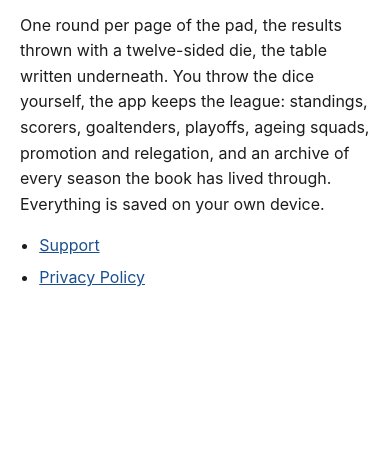
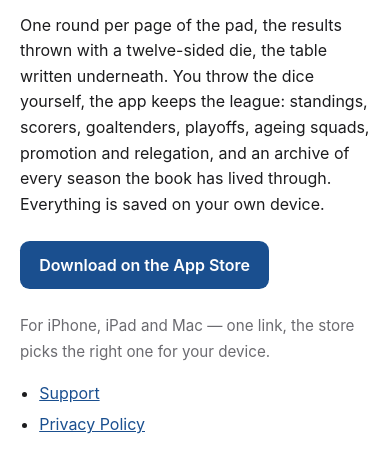
Before and after one commit to HAJ728/swedish-dice-hockey-site, a plain HTML site: page index.html in a window 390 px wide. Shown: the part 150-622 px from the top of the page. Drawn offline with Linux system fonts and the light colour scheme.

Commit message:
The app is out: App Store button on the front page
One link for iPhone, iPad and Mac — the store picks the right one for the device.

Co-Authored-By: Claude Opus 5 <noreply@anthropic.com>

```diff
--- a/index.html
+++ b/index.html
@@ -16,9 +16,19 @@
   .tag { color: #6b6b70; margin-top: 0; }
   ul { padding-left: 1.2rem; }
   li { margin: .4rem 0; }
+  .store {
+    display: inline-block; margin: .5rem 0 1.5rem; padding: .7rem 1.2rem;
+    border-radius: .6rem; background: #1a4f8f; color: #fff; font-weight: 600;
+    text-decoration: none;
+  }
+  .store:hover { background: #163f73; }
+  .note { color: #6b6b70; font-size: .95rem; }
   @media (prefers-color-scheme: dark) {
     body { color: #e8e8ed; background: #16161a; }
     a { color: #8fb8e8; }
+    .store { background: #8fb8e8; color: #16161a; }
+    .store:hover { background: #a9c8ee; }
+    .note { color: #9a9aa0; }
   }
 </style>
 </head>
@@ -28,6 +38,9 @@
 
 <p>One round per page of the pad, the results thrown with a twelve-sided die, the table written underneath. You throw the dice yourself, the app keeps the league: standings, scorers, goaltenders, playoffs, ageing squads, promotion and relegation, and an archive of every season the book has lived through. Everything is saved on your own device.</p>
 
+<p><a class="store" href="https://apps.apple.com/app/id6806634069">Download on the App Store</a><br>
+<span class="note">For iPhone, iPad and Mac — one link, the store picks the right one for your device.</span></p>
+
 <ul>
   <li><a href="support.html">Support</a></li>
   <li><a href="privacy.html">Privacy Policy</a></li>
```
Also changed, not shown: 1 other file.
